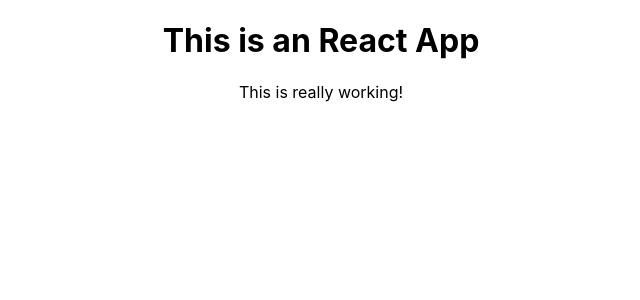
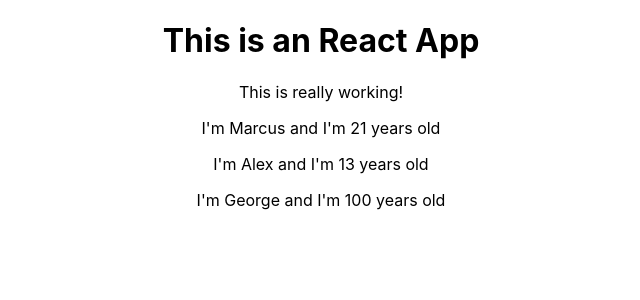
Before and after one commit to stancil-marcus7/React-Tutorial, a React (Create React App) app: page / in a window 1280 px wide. Shown: the top 300 px of the page, without its empty margins (319-959 px from the left). Built offline with nearby package versions, Linux system fonts and the light colour scheme.

Commit message:
Add dynamic content for person component

```diff
--- a/src/App.js
+++ b/src/App.js
@@ -1,12 +1,17 @@
 import React from 'react';
 import logo from './logo.svg';
 import './App.css';
+//You can omit the .js at the end
+import Person from './Person/Person'
 
 function App() {
   return (
     <div className="App">
       <h1>This is an React App</h1>
       <p>This is really working!</p>
+      <Person name="Marcus" age="21"/>
+      <Person name="Alex" age="13"/>
+      <Person name="George" age="100"/>
     </div>
   );
 }
--- /dev/null
+++ b/src/Person/Person.js
@@ -0,0 +1,16 @@
+import React from 'react';
+
+
+//ES6 version of component
+//Dont need import from component because we are exporting a function and not a compnent
+const person = (props) => {
+    //Returning JSX with paragraph that says "I'm a person"
+    //Out put dynamic content like the random number for the age of the person
+    //In class based components it would be this.props
+    //Must use parenthesis to return multiple lines
+    return(
+        <p>I'm {props.name} and I'm {props.age} years old</p>
+    )
+}
+
+export default person;
```
